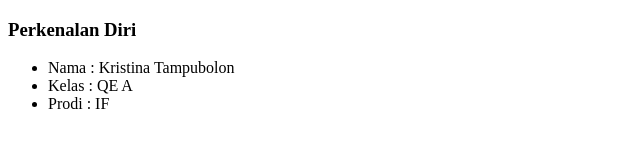
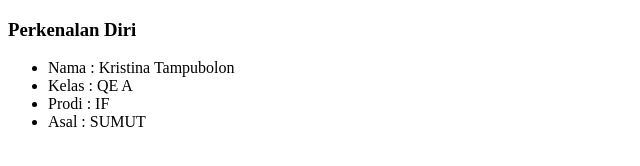
Before and after one commit to KristinaaTampubolon/qe_Kristina-Tampubolon, a plain HTML site: page 3_Versioning Control with Git/praktikum/Home.html in a window 1280 px wide. Shown: the whole page, without its empty margins (0-640 px from the left). Drawn offline with Linux system fonts and the light colour scheme.

Commit message:
Menambah Asal

```diff
--- a/3_Versioning Control with Git/praktikum/Home.html
+++ b/3_Versioning Control with Git/praktikum/Home.html
@@ -11,6 +11,7 @@
         <li>Nama : Kristina Tampubolon</li>
         <li>Kelas : QE A</li>
         <li>Prodi : IF</li>
+        <li>Asal : SUMUT</li>
     </ul>
   <body></body>
 </html>
```
